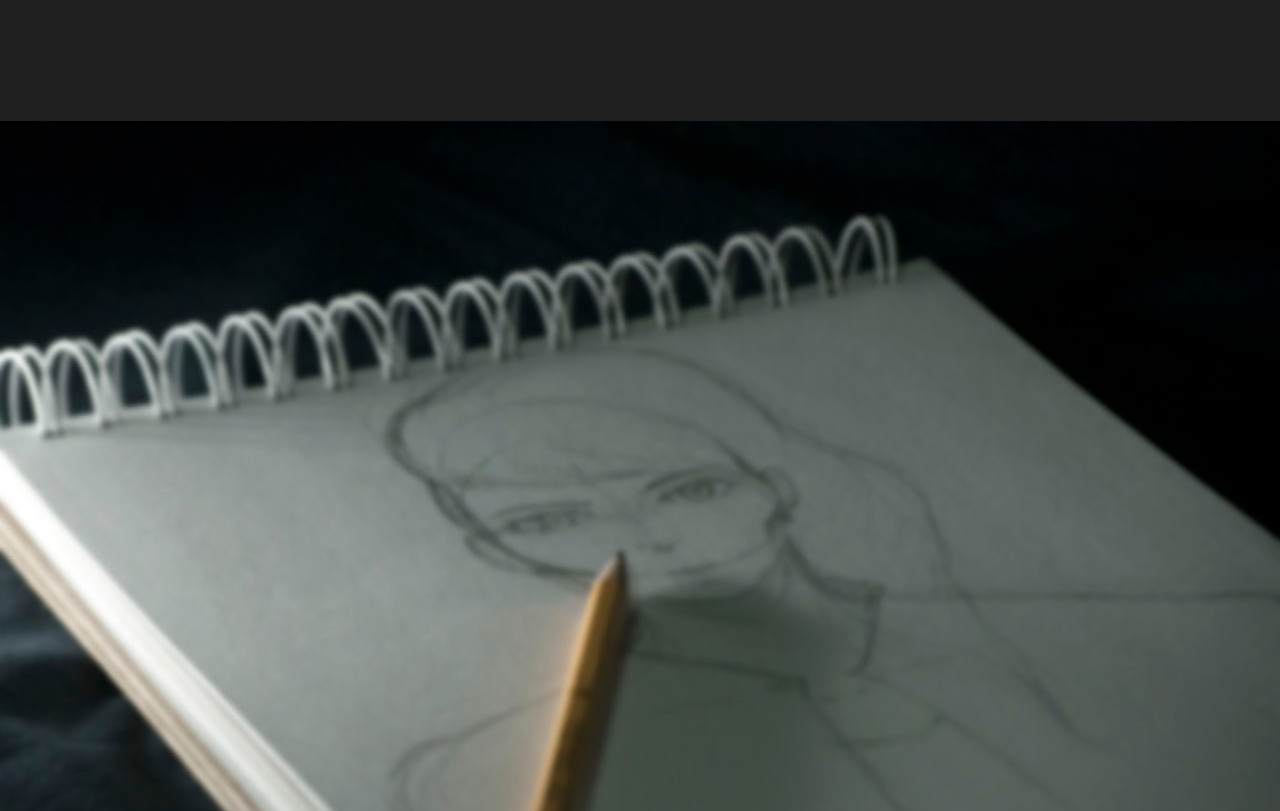
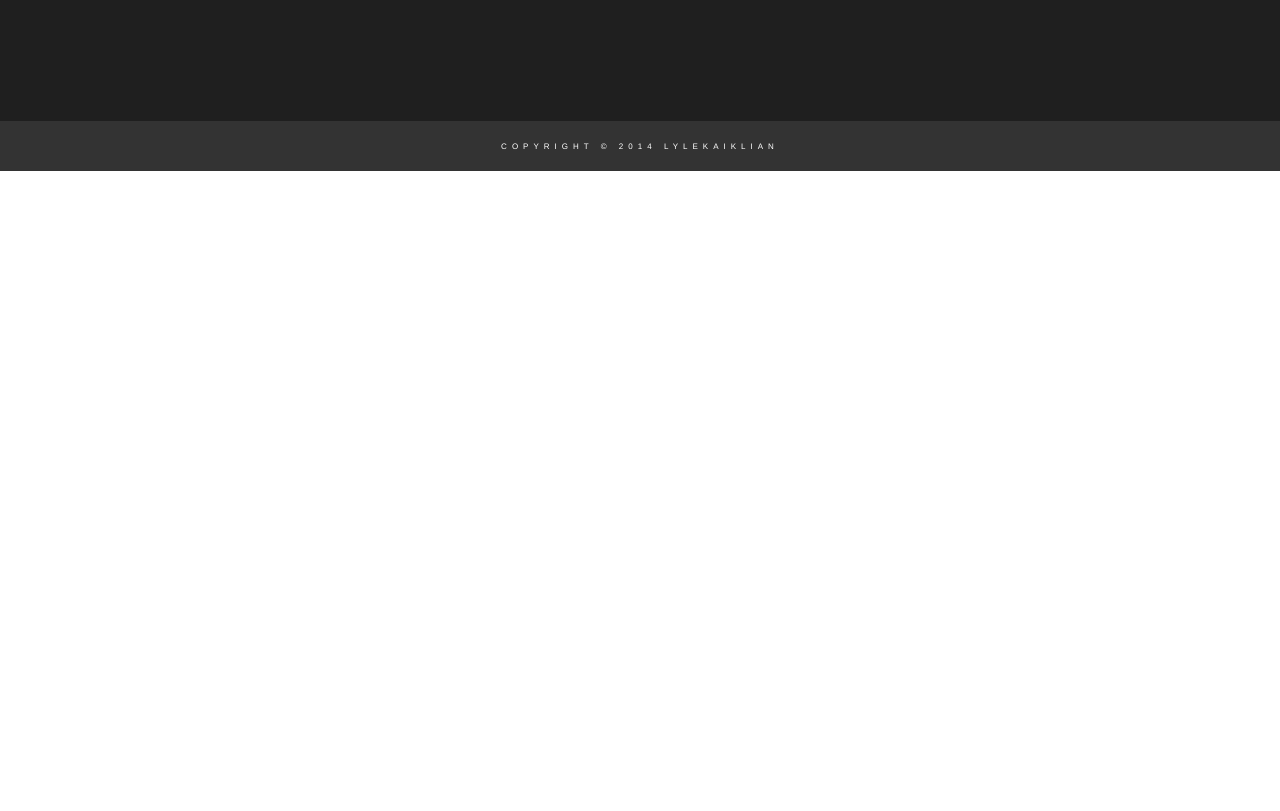
Before and after one commit to lylekaiklian/projfaith, a plain HTML site: page index.html in a window 1280 px wide. Shown: the part 2583-3394 px from the top of the page. After the commit the page ends 2754 px from the top, so only its background shows below. Drawn offline with nearby package versions, Linux system fonts and the light colour scheme.

Commit message:
comment last div

```diff
--- a/index.html
+++ b/index.html
@@ -233,9 +233,9 @@
       </div>
     </div>
 
-    <div id="fifth" class="large-12 columns" style="height: 800px;">
+    <!-- <div id="fifth" class="large-12 columns" style="height: 800px;">
 
-    </div>
+    </div> -->
 
     <div id="footer" class="large-12 columns text-center">
       <p class="text-center">Copyright © 2014 lylekaiklian</p>
```
